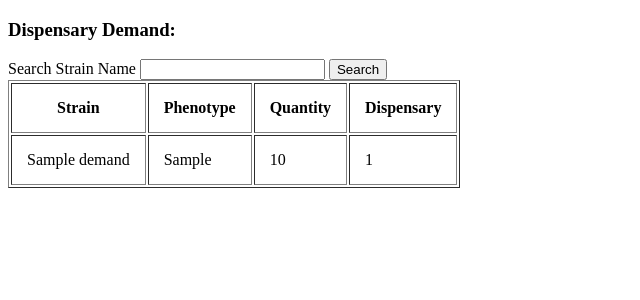
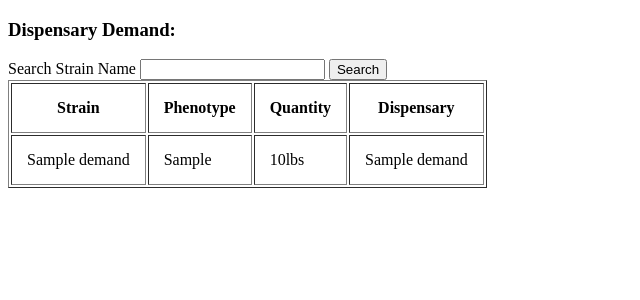
Before and after one commit to OskarRadon/Herbonomics, a PHP site: template Herbonomics_php/views/dispensary_demand.html.twig in a window 1280 px wide. Shown: the top 300 px of the page, without its empty margins (0-640 px from the left). Run offline with PHP 8.4, Linux system fonts and the light colour scheme; the template is opened without the code that fills it: most values are stand-ins (such as "Sample title", 1, 10 or a date in 2020); some libraries are stand-ins or nearby versions.

Commit message:
Add passing findDispensaryName function for DispensaryDemand.php

```diff
--- a/Herbonomics_php/src/DispensaryDemand.php
+++ b/Herbonomics_php/src/DispensaryDemand.php
@@ -114,7 +114,7 @@
         {
             $query = $GLOBALS['DB']->query("SELECT name FROM dispensaries JOIN dispensaries_demands ON (dispensaries.id = dispensaries_demands.dispensary_id) WHERE dispensaries.id = {$dispensary_id}");
             $dispensaries = $query->fetchAll(PDO::FETCH_ASSOC);
-            var_dump($dispensaries);
+
             return $dispensaries[0]['name'];
         }
 
--- a/Herbonomics_php/views/dispensary_demand.html.twig
+++ b/Herbonomics_php/views/dispensary_demand.html.twig
@@ -30,10 +30,10 @@
                         {{ demand.getPheno }}
                     </td>
                     <td>
-                        {{ demand.getQuantity }}
+                        {{ demand.getQuantity }}lbs
                     </td>
                     <td>
-                        {{ demand.getId }}
+                        {{ demand.findDispensaryName(demand.getDispensaryId) }}
                     </td>
                 </tr>
                 {% endfor %}
```
